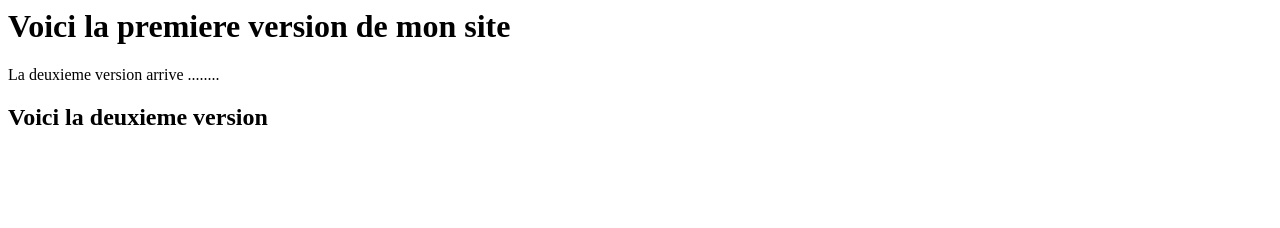
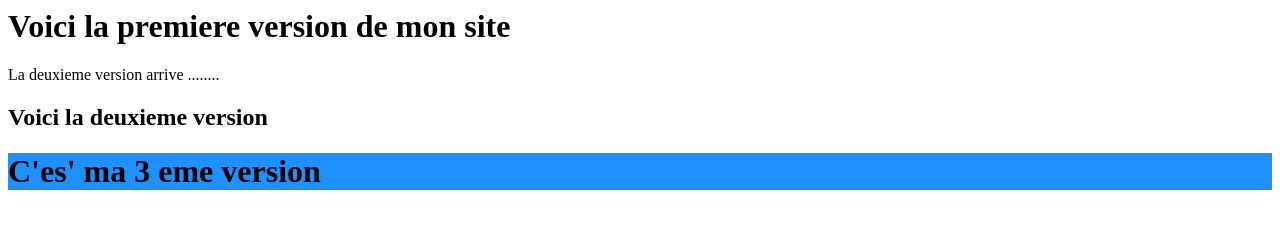
Before and after one commit to rtoulouse/GUARDIA, a plain HTML site: page index.html in a window 1280 px wide. Drawn offline with Linux system fonts and the light colour scheme.

Commit message:
ma 2ere version du site

```diff
--- a/index.html
+++ b/index.html
@@ -6,5 +6,6 @@
 
 <h2> Voici la deuxieme version </h2>
 
+<h1 style="background-color:DodgerBlue;">C'es' ma 3 eme version</h1>
 </body>
 </html>
```
